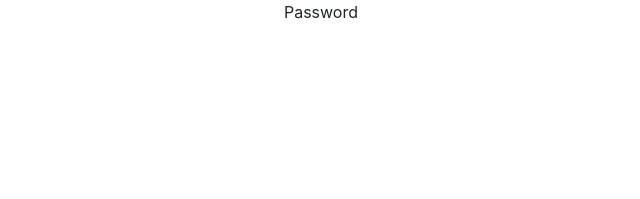
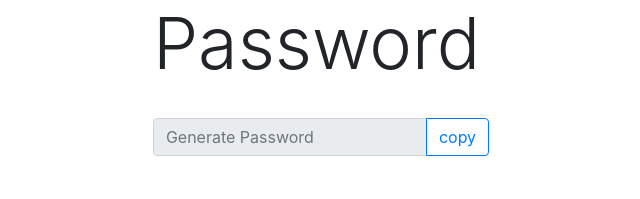
Before and after one commit to fidel-bello/password-generator, a plain HTML site: page index.html in a window 1280 px wide. Shown: the whole page, without its empty margins (319-959 px from the left). Drawn offline with nearby package versions, Linux system fonts and the light colour scheme.

Commit message:
made an input group with placeholder text generate password with a copy button on the side

```diff
--- a/index.html
+++ b/index.html
@@ -12,7 +12,17 @@
     <div class="container h-100">
         <div class="row h-100 justify-content-center align-items-center">
             <form>
-                Password
+               <h1 class="display-3">Password</h1>
+               <br>
+               <div class="input-group mb-3">
+                   <input id="genPass" class="form-control" type="text" placeholder="Generate Password" readonly>
+                   <div class="input-group-append">
+                       <button class="btn btn-outline-primary" type="button" id="copyButton">copy
+
+                       </button>
+                   </div>
+               </div>
+               <br>
             </form>
 
         </div>
```
